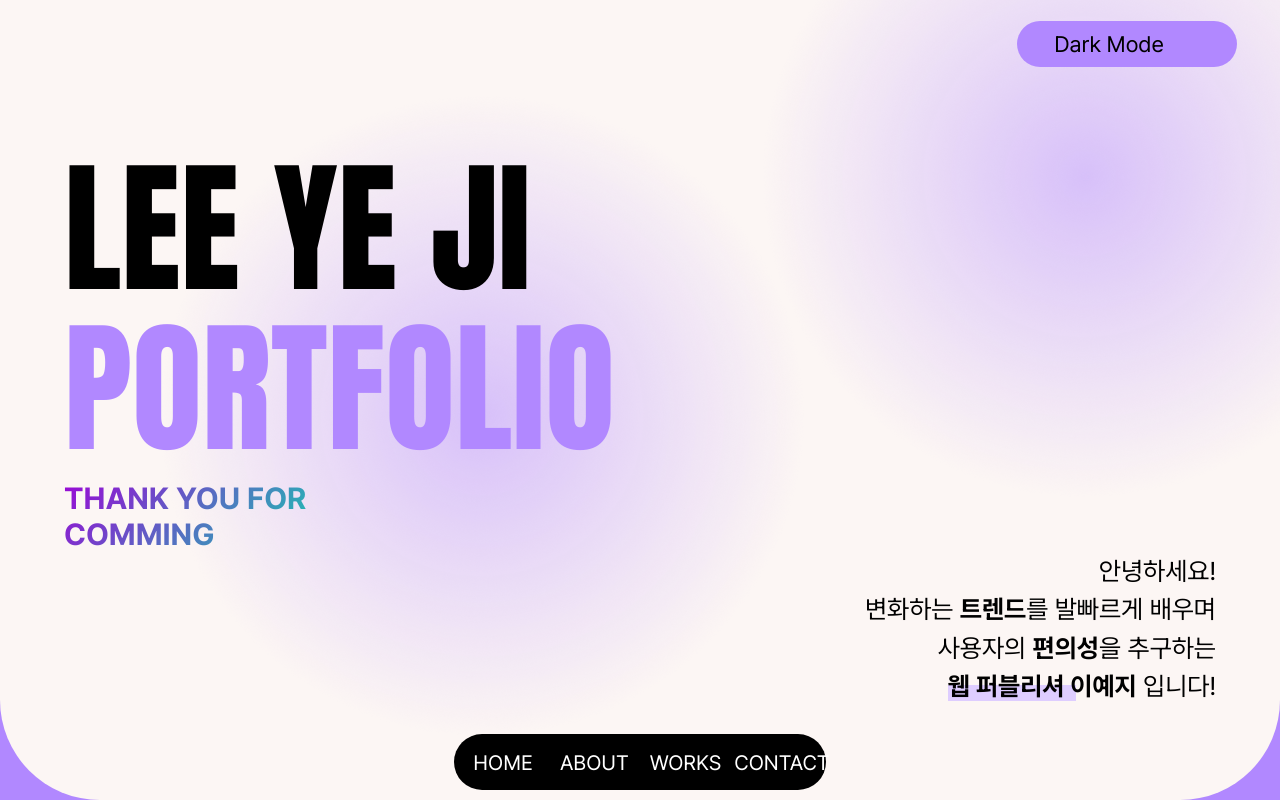
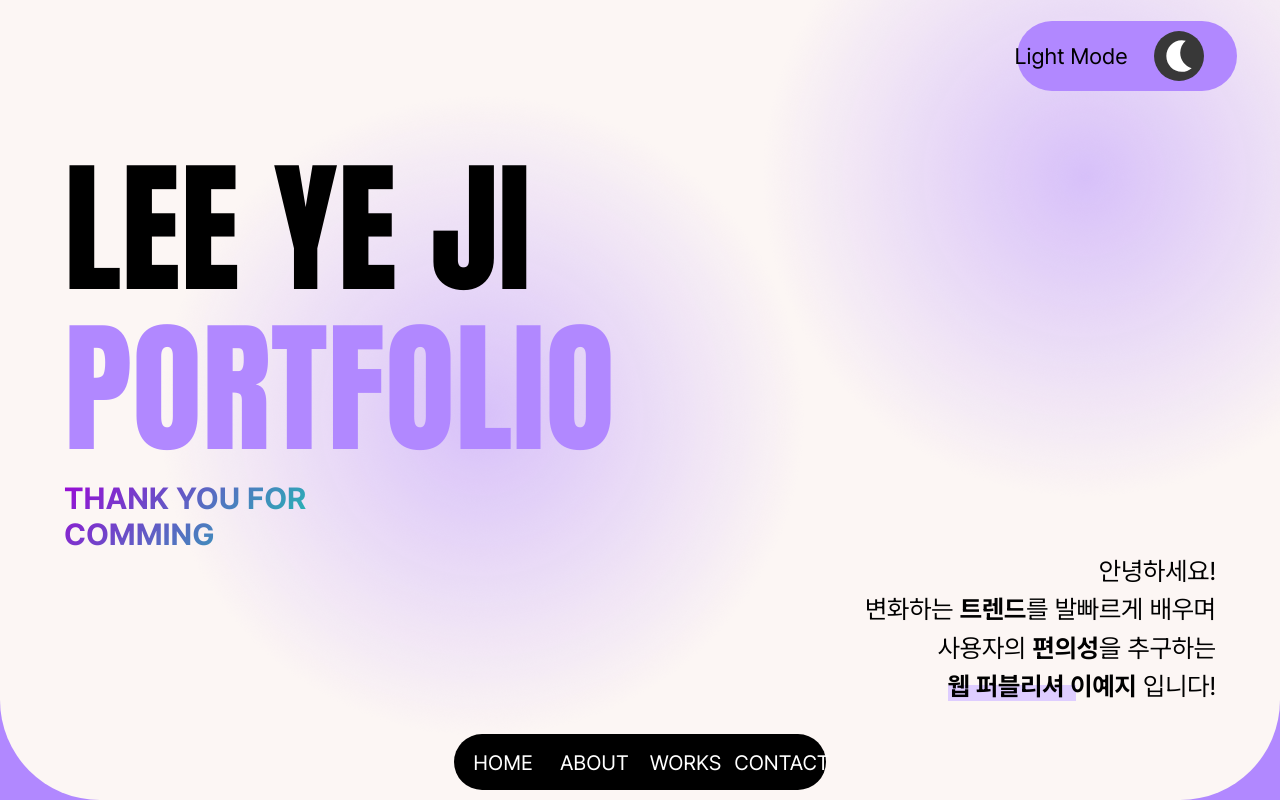
Before and after one commit to 2yeji2/Portfolio, a plain HTML site: page index.html in a window 1280 px wide. Both pictures are taken after a click on the icon 1055 px from the left and 56 px from the top of the page. Shown: the top 800 px of the page. Drawn offline with Linux system fonts and the light colour scheme.

Commit message:
파일수정

```diff
--- a/index.css
+++ b/index.css
@@ -84,6 +84,7 @@ article img:last-child {
   padding: 10px;
   background-color: var(--bgc-main);
   color: black;
+  text-align: center;
 }
 
 /* 왼쪽 제목 */
--- a/index.html
+++ b/index.html
@@ -45,12 +45,12 @@
       </div> -->
 
       <div class="dark">
-        <svg xmlns="http://www.w3.org/2000/svg" viewBox="-4 -2 24 24" width="24" fill="#fff">
+        <svg class="dark_svg" xmlns="http://www.w3.org/2000/svg" viewBox="-4 -2 24 24" width="24" fill="#fff">
           <path
             d="M12.253.335A10.086 10.086 0 0 0 8.768 8c0 4.632 3.068 8.528 7.232 9.665A9.555 9.555 0 0 1 9.742 20C4.362 20 0 15.523 0 10S4.362 0 9.742 0c.868 0 1.71.117 2.511.335z">
           </path>
         </svg>
-        <p>Dark Mode</p>
+        <p class="txt">Dark Mode</p>
       </div>
     </div>
 
--- a/index.js
+++ b/index.js
@@ -17,7 +17,7 @@ $(".open_btn").on("click", (evt) => {
 
 //다크모드 토글
 $(".mode").on("click", () => {
-  $(".dark").toggleClass("light");
-  $(".dark").children("svg").css({ display: "none" });
-  $(".dark").attr("svg").text("Light Mode");
+  $(".dark").addClass("light");
+  $(".dark").children(".txt").text("Light Mode");
+  $(".dark_svg").appendTo(".dark");
 });
```
Also changed, not shown: images/brightness-down.png (added).
